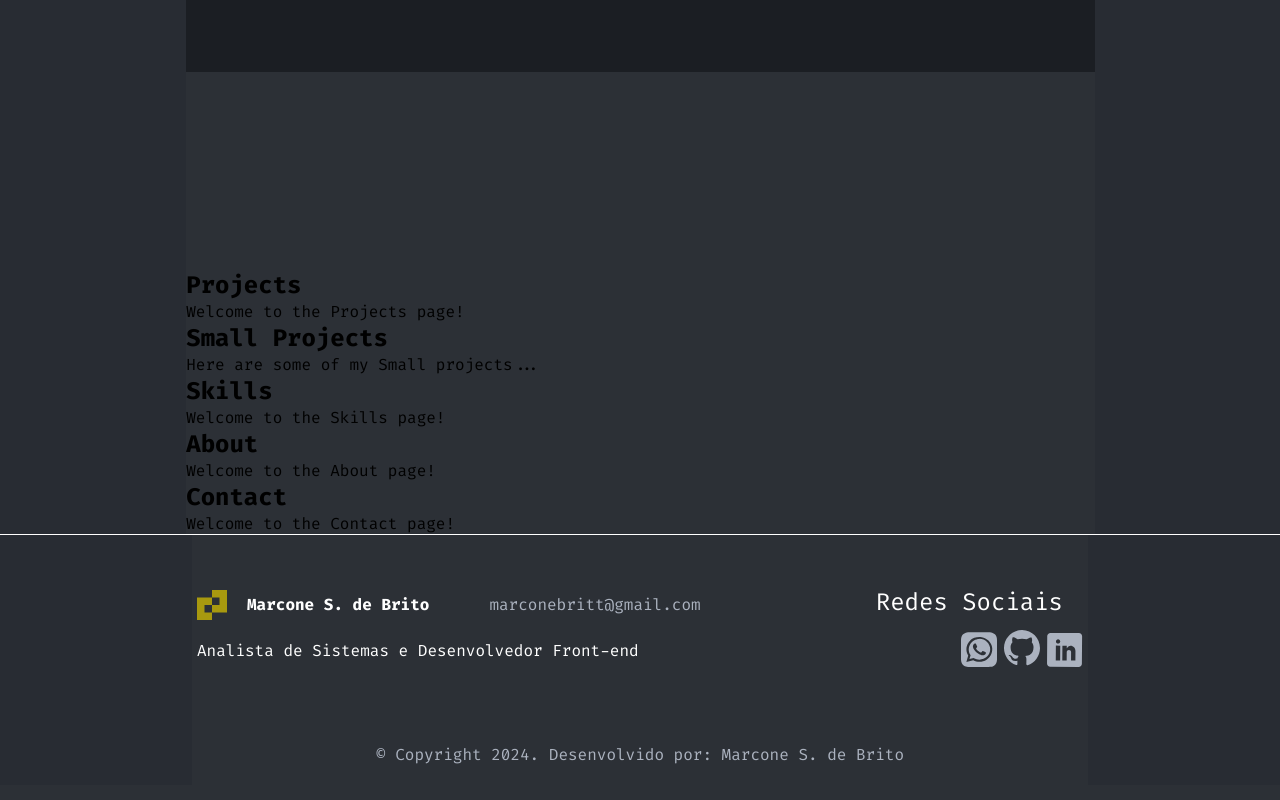
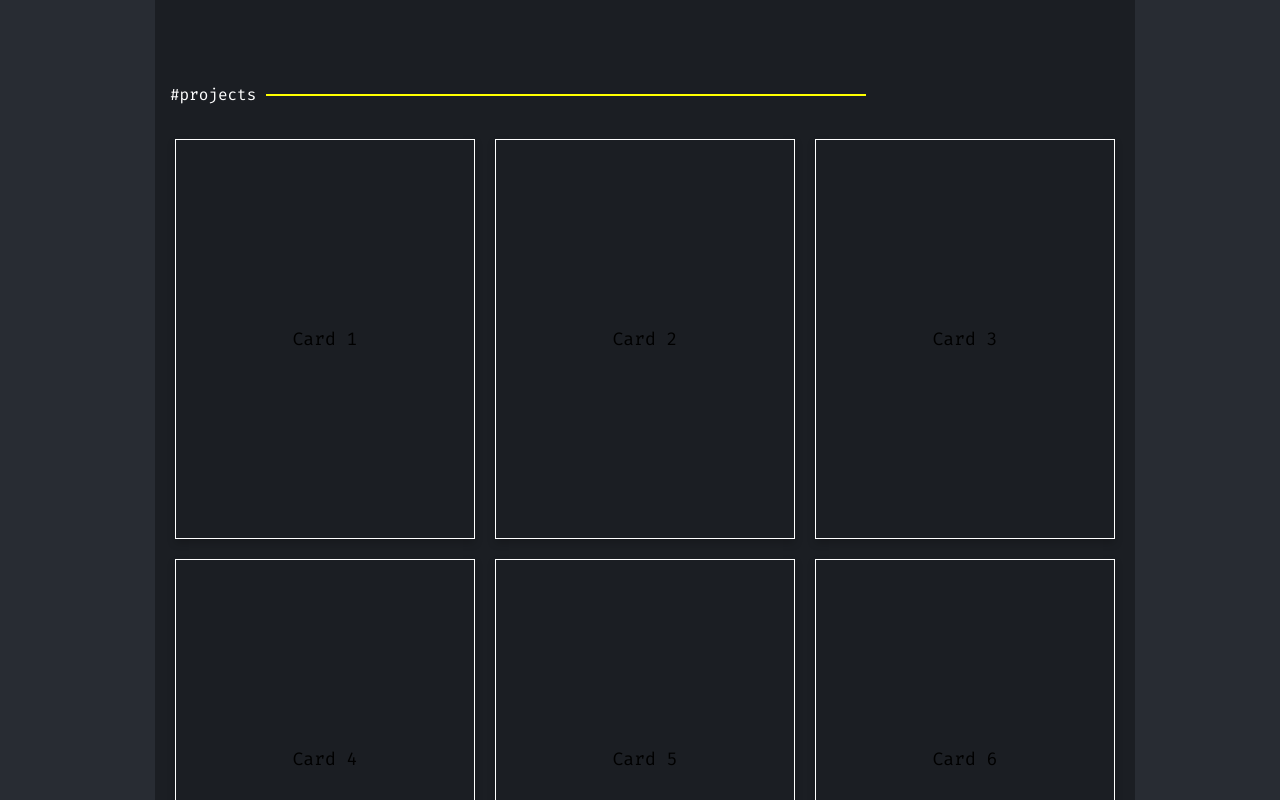
Before and after one commit to marconesdb/novo_portifolio, a React (Vite) app: page / in a window 1280 px wide. Shown: the part 1180-1980 px from the top of the page. Built offline with nearby package versions, Linux system fonts and the light colour scheme.

Commit message:
Criação do component Projects

```diff
--- a/src/components/MainContent/MainContent.tsx
+++ b/src/components/MainContent/MainContent.tsx
@@ -14,10 +14,10 @@ const MainContent: React.FC = () => {
       <Home/>
       <Citacao/>
       <Projects/>
-      <SmallProjects/>
+      {/* <SmallProjects/>
       <Skills/>
       <About/>
-      <Contact/>
+      <Contact/> */}
       </div>
   );
 };
--- a/src/sections/Projects/Projects.styles.ts
+++ b/src/sections/Projects/Projects.styles.ts
@@ -0,0 +1,52 @@
+import styled from 'styled-components';
+
+export const Container = styled.section`
+  display: flex;
+  flex-direction: column;
+  align-items: center;
+  justify-content: center;
+  background-color: #1b1e23;
+  min-height: 100vh; /* Muda para min-height para permitir expansão */
+  padding: 20px;
+  position: relative;
+  transform: translateY(-200px);
+`;
+
+export const Title = styled.div`
+  position: absolute;
+  top: 0;
+  left: 0;
+  padding: 15px;
+  color: white;
+  display: flex;
+  align-items: center;
+`;
+
+export const Line = styled.div`
+  height: 2px;
+  width: 600px;
+  background-color: yellow;
+  margin-left: 10px;
+`;
+
+export const Cards = styled.div`
+  display: grid;
+  grid-template-columns: repeat(3, 1fr);
+  gap: 20px;
+  margin-top: 50px; /* Ajuste conforme necessário */
+`;
+
+export const Card = styled.div`
+  background-color: #1b1e23;
+  box-shadow: 0 4px 8px rgba(0, 0, 0, 0.2);
+  padding: 20px;
+  text-align: center;
+  font-size: 18px;
+  color: black;
+  width: 300px;
+  height: 400px; /* Ajuste conforme necessário */
+  display: flex;
+  align-items: center;
+  justify-content: center;
+  border: solid 1px #fff;
+`;
--- a/src/sections/Projects/Projects.tsx
+++ b/src/sections/Projects/Projects.tsx
@@ -1,12 +1,22 @@
 // components/Home/Home.tsx
 import React from 'react';
-
+import {Container, Title, Line, Cards, Card} from './Projects.styles'
 const Projects: React.FC = () => {
   return (
-    <section>
-      <h1>Projects</h1>
-      <p>Welcome to the Projects page!</p>
-    </section>
+    <Container>
+      <Title>
+      <span>#projects</span>
+      <Line />
+      </Title>
+      <Cards>
+      <Card>Card 1</Card>
+      <Card>Card 2</Card>
+      <Card>Card 3</Card>
+      <Card>Card 4</Card>
+      <Card>Card 5</Card>
+      <Card>Card 6</Card>
+      </Cards>
+    </Container>
   );
 };
 
```
